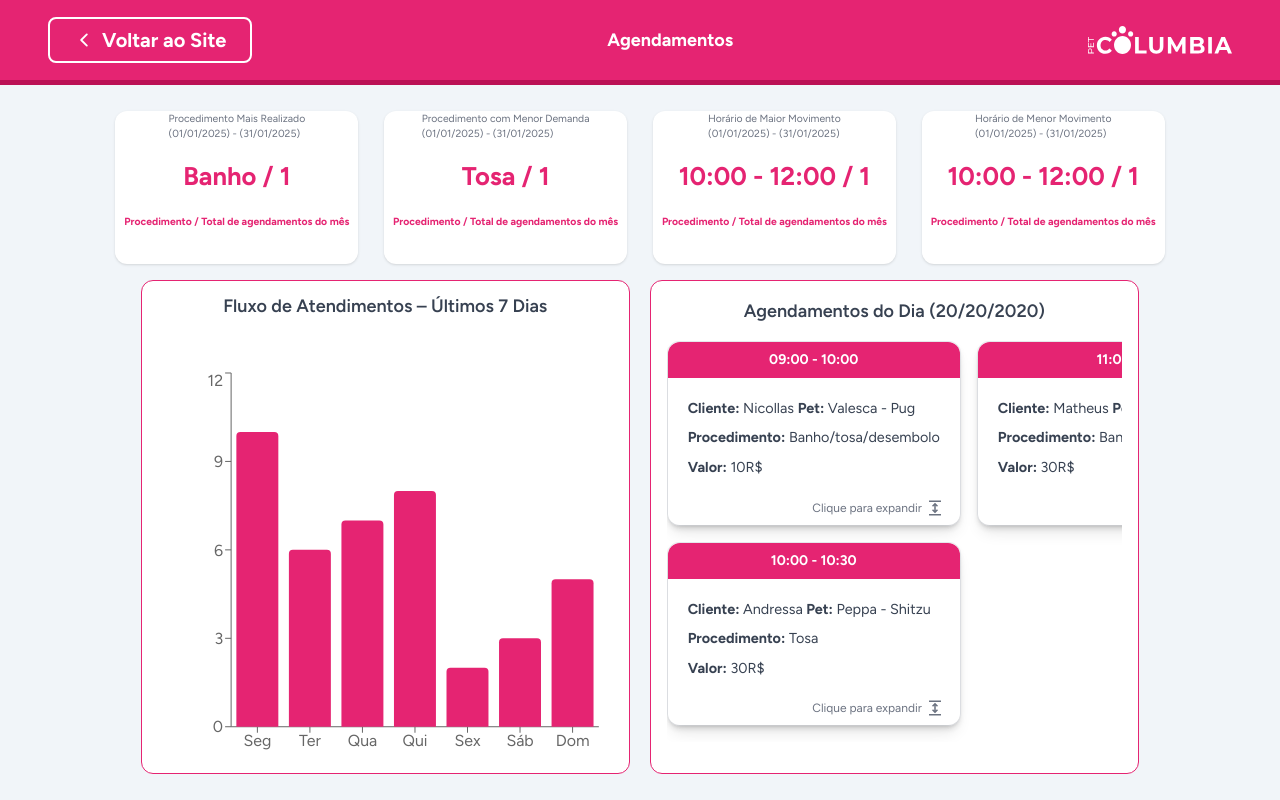
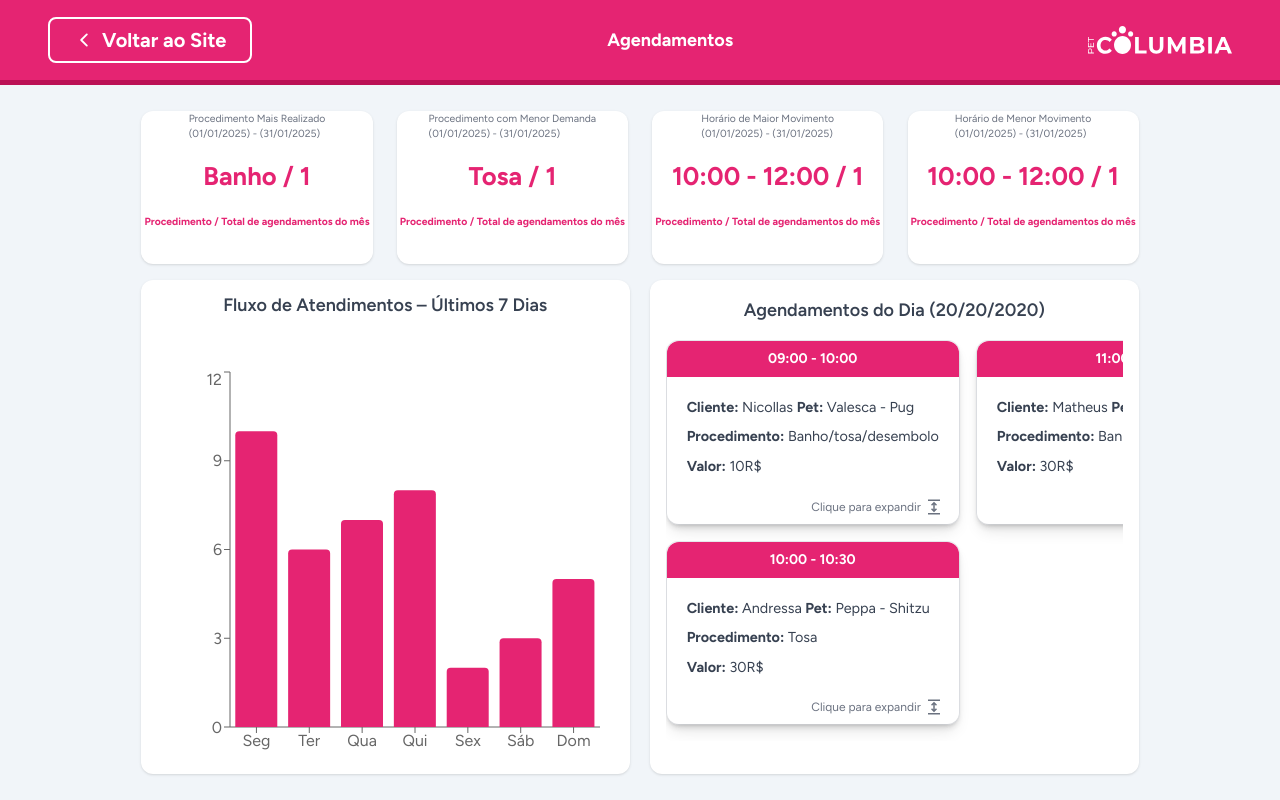
Before and after one commit to Sprint-Grupo-9/FRONT-REFACTOR, a React (Vite) app in the folder my-react-app/: page /system-dashboard in a window 1280 px wide. Built offline with nearby package versions, Linux system fonts and the light colour scheme.

Commit message:
Dash estatica terminada

```diff
--- a/my-react-app/src/components/system/KpiSection.jsx
+++ b/my-react-app/src/components/system/KpiSection.jsx
@@ -49,7 +49,7 @@ export default function KpiSection() {
     <div className="flex-1 bg-slate-100 flex justify-center items-center flex-col mt-[85px]">
 
             {/* KPIs */}
-            <div className="w-full h-[25%]  flex flex-row gap-[2%] justify-center pt-[2%]">
+            <div className="w-[95%] h-[25%]  flex flex-row gap-[2%] justify-center pt-[2%]">
                 <CardKpi title="Procedimento Mais Realizado" description="Banho / 1" />
                 <CardKpi title="Procedimento com Menor Demanda " description="Tosa / 1" />
                 <CardKpi title="Horário de Maior Movimento" description="10:00 - 12:00 / 1" />
@@ -62,7 +62,7 @@ export default function KpiSection() {
                 <div className="w-[80%] mx-auto h-[98%] flex gap-[2%]">
 
                     {/* Gráfico */}
-                    <div className="w-[50%] h-[100%] flex justify-center items-center flex-col border border-primary bg-white rounded-xl gap-8">
+                    <div className="w-[50%] h-[100%] flex justify-center items-center flex-col bg-white rounded-xl gap-8 shadow">
                         <h3 className="text-lg font-semibold mb-4 text-gray-700">Fluxo de Atendimentos – Últimos 7 Dias</h3>
                         <ResponsiveContainer width="90%" height="80%">
                             <BarChart data={weeklyData}>
@@ -75,7 +75,7 @@ export default function KpiSection() {
                     </div>
 
                     {/* Lista de Agendamentos */}
-                    <div className="w-[50%] h-full overflow-x-auto p-4 bg-white rounded-xl border border-primary">
+                    <div className="w-[50%] h-full overflow-x-auto p-4 bg-white rounded-xl shadow">
                         <h4 className="text-lg font-semibold text-center mb-4 text-gray-700">Agendamentos do Dia (20/20/2020)</h4>
                         <div className="flex gap-4 overflow-x-auto pb-4 w-full">
                             {Array.from({ length: Math.ceil(agendamentosDoDia.length / 2) }, (_, colIndex) => (
```
